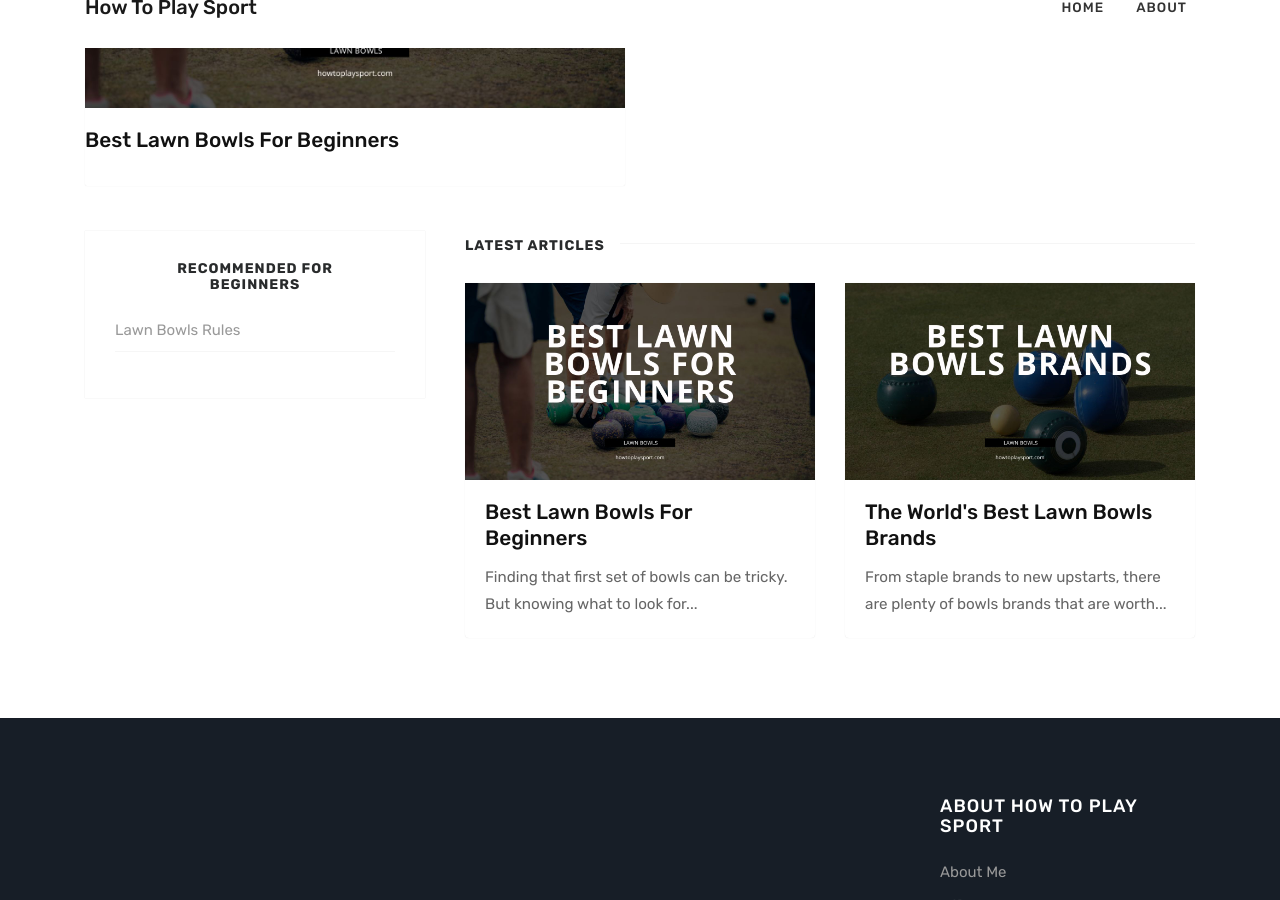
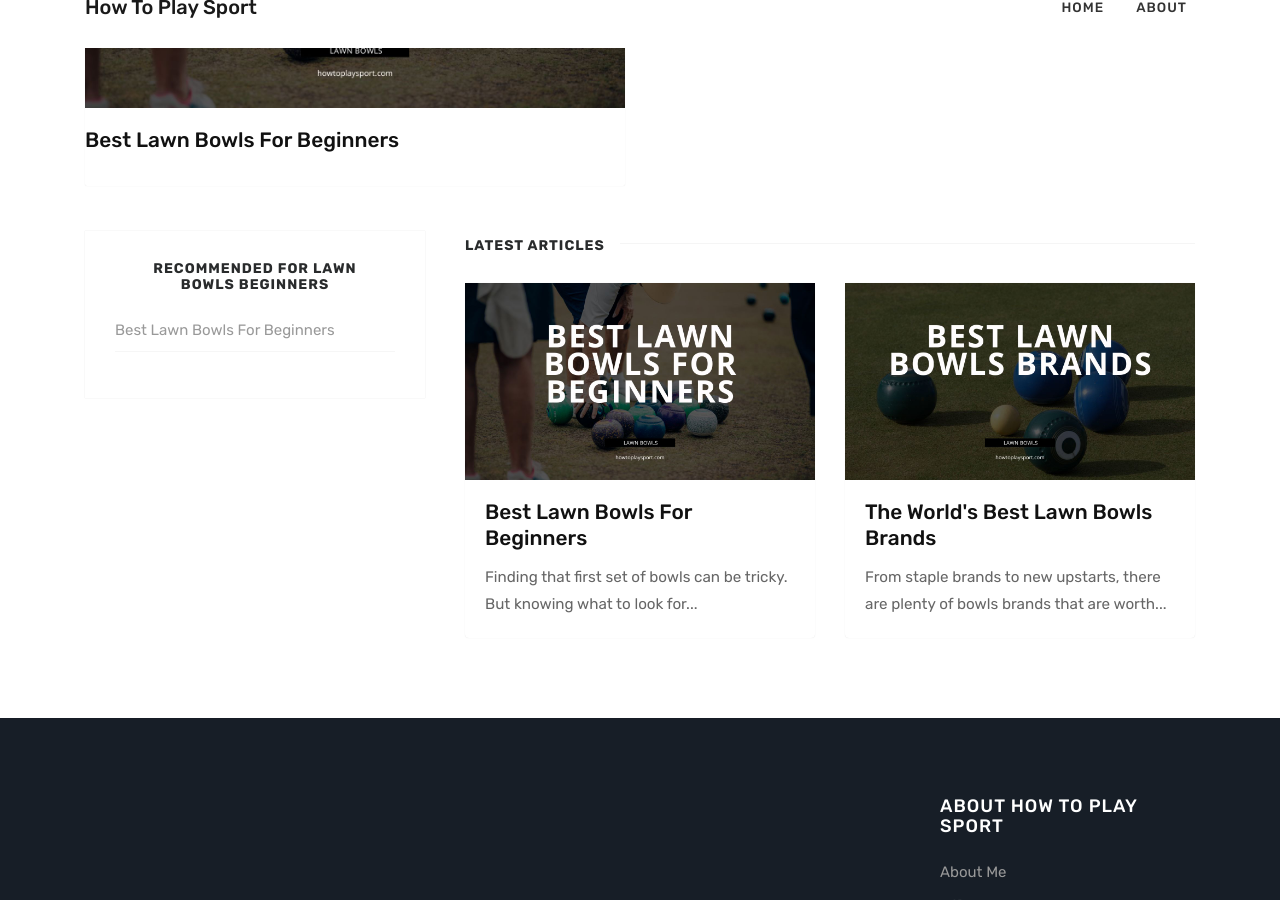
Before and after one commit to krussll/howtoplaysport, a Jekyll site: the page built from index.html, in a window 1280 px wide and 900 px high, scrolled down 662 px. Built offline with Jekyll 4.4.1, drawn with Linux system fonts in a browser that asks for light colours; nearby versions of some CDN libraries.

Commit message:
Update recommended.html

```diff
--- a/_includes/recommended.html
+++ b/_includes/recommended.html
@@ -1,7 +1,7 @@
 
   <div class="sidebar-section">
-     <h5><span>Recommended for Beginners</span></h5>
+     <h5><span>Recommended for Lawn Bowls Beginners</span></h5>
     <ul style="list-none;">
-        <li><a href="{{ site.baseurl }}/help/lawn-bowls-rules">Lawn Bowls Rules</a></li>
+        <li><a href="{{ site.baseurl }}/lawn-bowls/best-lawn-bowls-for-beginners">Best Lawn Bowls For Beginners</a></li>
     </ul>
 </div>
```
